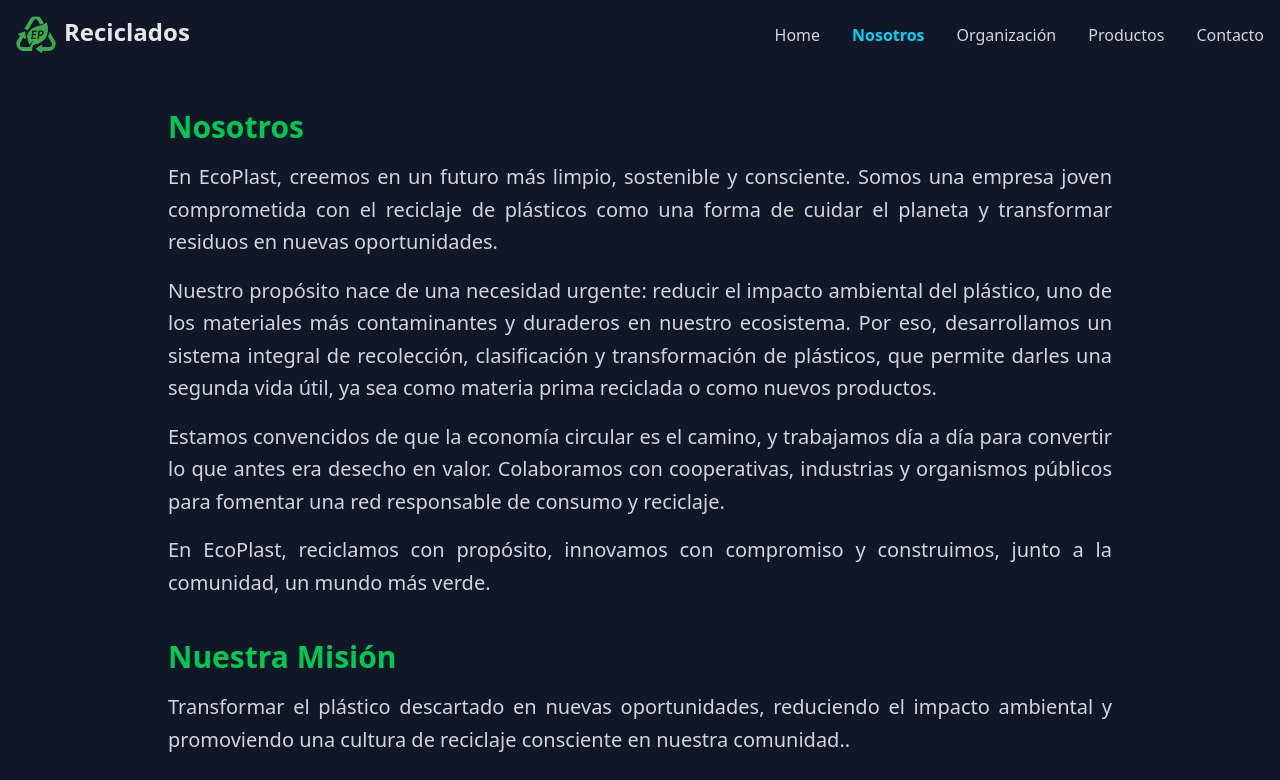
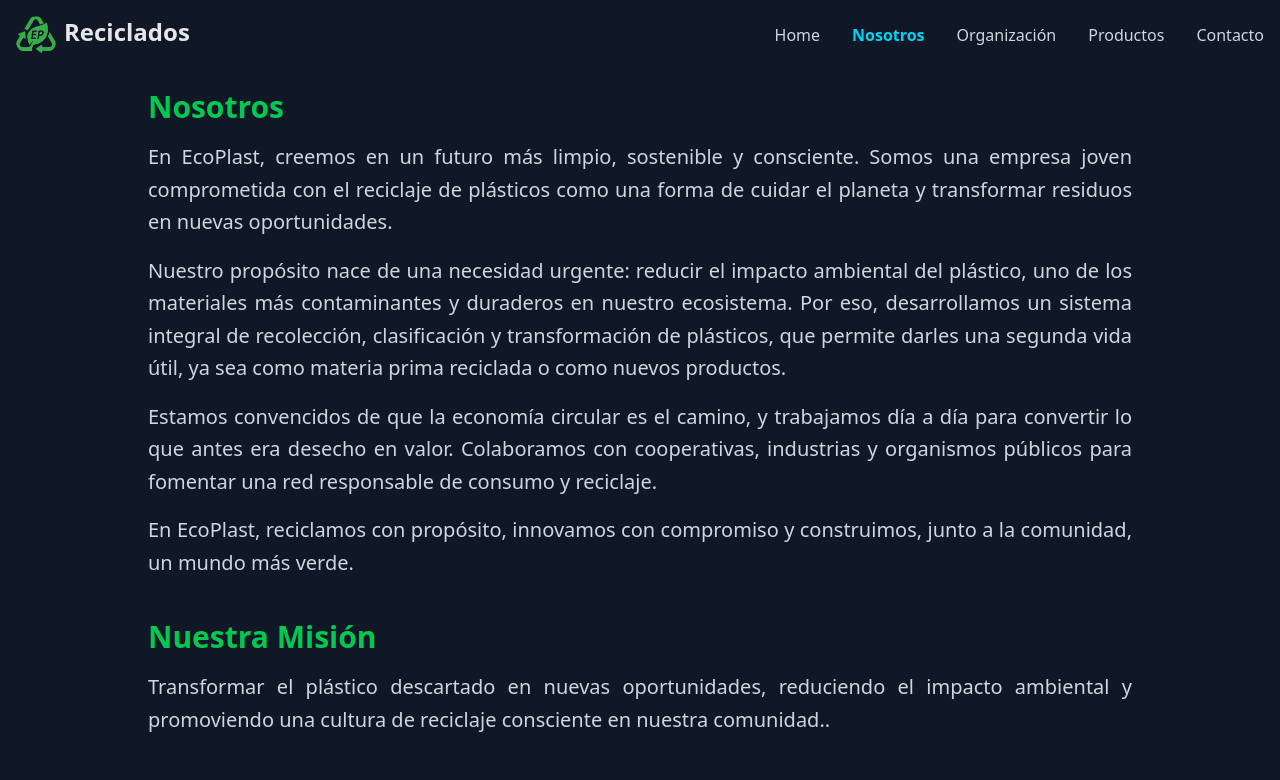
Before and after one commit to pmbejas/EcoPlast, a Next.js app: page /nosotros in a window 1280 px wide. Shown: the top 780 px of the page. Built offline with nearby package versions, Linux system fonts and the light colour scheme.

Commit message:
Correccion de margenes Eco-Plast

```diff
--- a/src/app/nosotros/page.jsx
+++ b/src/app/nosotros/page.jsx
@@ -1,7 +1,7 @@
 export default function Nosotros() {
   return (
-    <section className="p-10 max-w-5xl mx-auto animate-fadeIn duration-500 ease-out text-justify text-xl">
-      <h2 className="text-3xl font-bold mb-4 text-green-500">Nosotros</h2>
+    <section className="p-5 md:max-w-5xl mx-auto animate-fadeIn duration-500 ease-out text-justify text-xl">
+      <h3 className="text-3xl font-bold mb-4 text-green-500">Nosotros</h3>
       <p className="text-gray-300 leading-relaxed mb-4">
         En EcoPlast, creemos en un futuro más limpio, sostenible y consciente.
         Somos una empresa joven comprometida con el reciclaje de plásticos como
--- a/src/app/organizacion/page.jsx
+++ b/src/app/organizacion/page.jsx
@@ -2,7 +2,7 @@ import Organigrama from "@/components/Organigrama";
 
 export default function Organizacion() {
   return (
-    <section className="p-10 max-w-5xl mx-auto animate-fadeIn duration-500 ease-out text-justify text-gray-200 leading-relaxed">
+    <section className="p-5 md:max-w-5xl mx-auto animate-fadeIn duration-500 ease-out text-justify text-gray-200 leading-relaxed">
       <h2 className="text-3xl font-bold mb-4 text-green-500">Organización</h2>
       <p className="mb-4 text-xl">
         Nuestra organización está basada en valores de transparencia,
--- a/src/app/productos/page.jsx
+++ b/src/app/productos/page.jsx
@@ -27,7 +27,7 @@ const productos = [
 export default function Productos() {
   return (
     <div>
-      <section className="p-10 max-w-6xl mx-auto animate-fadeIn duration-500 ease-out text-xl text-justify">
+      <section className="p-5 md:max-w-5xl mx-auto animate-fadeIn duration-500 ease-out text-xl text-justify">
         <h3 className="text-3xl font-bold mb-4 text-green-500">Proceso de Producción</h3>
         <p className="mb-4">
           Nuestra empresa desarrolla un proceso productivo que comienza desde la
```
